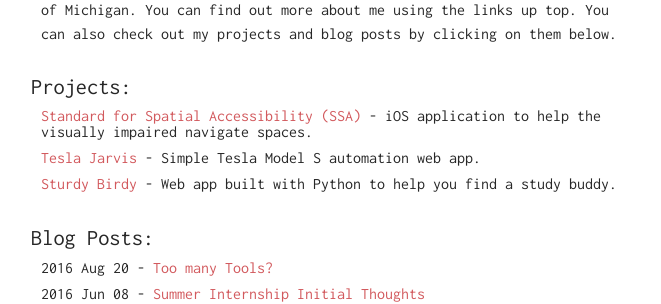
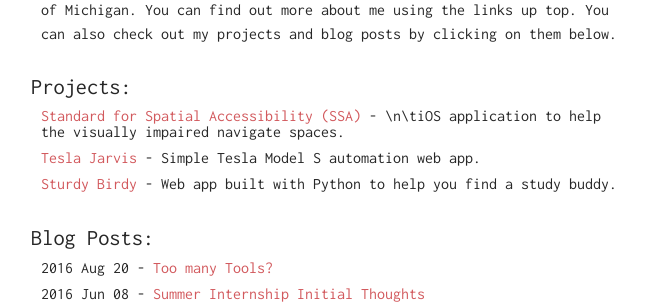
Before and after one commit to leonliang0395/leonliang0395.github.io, a Jekyll site: the page built from index.html, in a window 1280 px wide. Shown: the part 197-501 px from the top of the page, without its empty margins (309-970 px from the left). Built offline with Jekyll 4.4.1, drawn with Linux system fonts in a browser that asks for light colours.

Commit message:
trying out

```diff
--- a/_data/projects.yml
+++ b/_data/projects.yml
@@ -1,6 +1,6 @@
 - title: Standard for Spatial Accessibility (SSA)
   url: https://github.com/aprokic/ssa
-  description: iOS application to help the visually impaired navigate spaces.
+  description: \n\tiOS application to help the visually impaired navigate spaces.
 
 - title: Tesla Jarvis
   url: https://github.com/leonliang0395/TeslaJarvis
```
